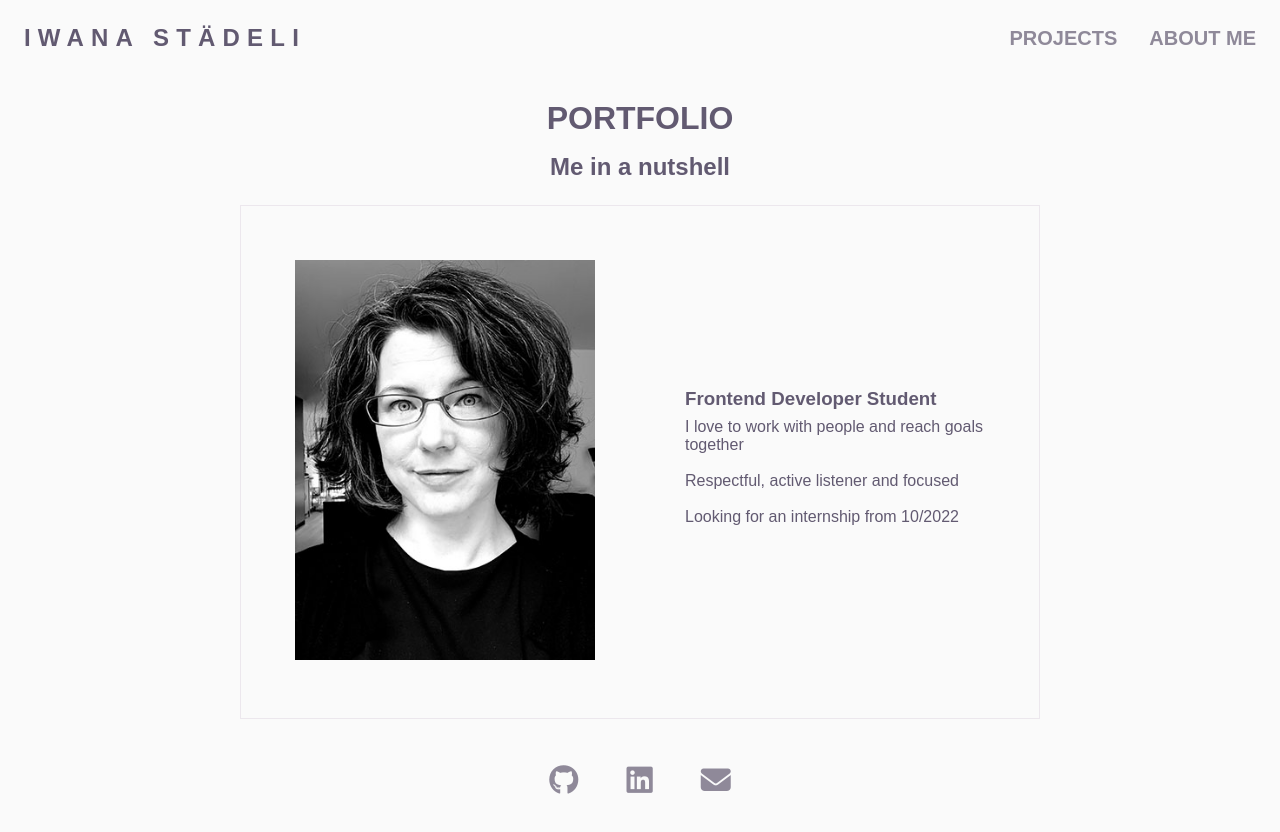
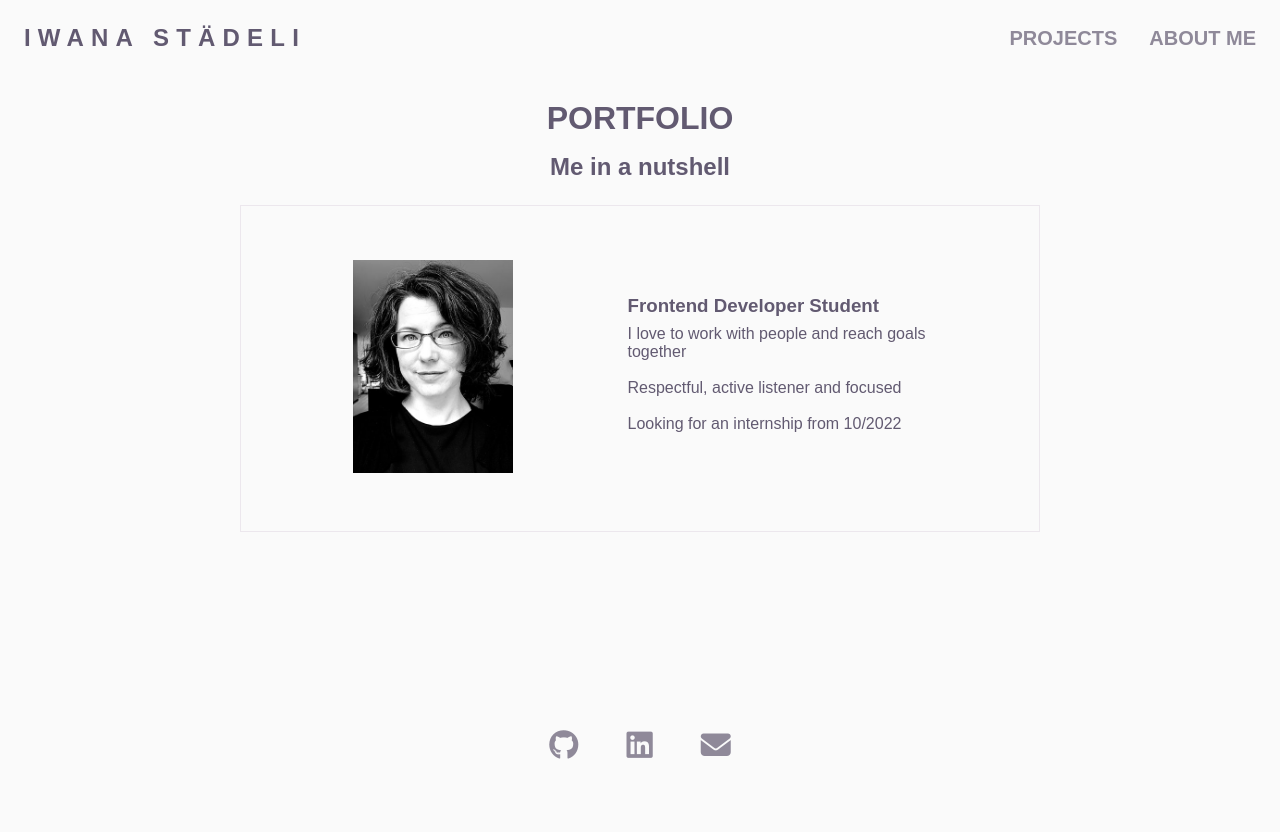
Before and after one commit to iwanast/portfolio, a React (Create React App) app: page / in a window 1280 px wide. Shown: the top 832 px of the page. After the commit the page ends 800 px from the top, so only its background shows below. Built offline with nearby package versions, Linux system fonts and the light colour scheme; a small style sheet from the web is missing.

Commit message:
styling landingpage

```diff
--- a/src/pages/Home.js
+++ b/src/pages/Home.js
@@ -5,7 +5,7 @@ export const Home = () => {
       <h1>PORTFOLIO</h1>
       <h2>Me in a nutshell</h2>
       <div className="wrapper-content-main-about">
-        <div>
+        <div className="home-wrapper-img">
           <img src="../portrait.jpg" alt="Portrait"/>
         </div>
           <div>
--- a/src/styles/_about.scss
+++ b/src/styles/_about.scss
@@ -7,7 +7,7 @@
   flex-direction: row;
   flex-wrap: wrap;
   align-content: center;
-  justify-content: space-between;
+  justify-content: space-around;
   align-items: center;
   @media screen and (max-width: 750px) {
     flex-direction: column;
--- /dev/null
+++ b/src/styles/_home.scss
@@ -0,0 +1,9 @@
+.wrapper-content-main-about .home-wrapper-img{
+  width: clamp(80px, 30vw, 160px); // IF CHANGE; CHANGE AS WELL IN PROJECT
+    height: auto;
+    img{
+      object-fit: cover;
+      width: clamp(80px, 30vw, 160px); // IF CHANGE; CHANGE AS WELL IN PROJECT
+      height: auto;
+    }
+}
--- a/src/styles/_project.scss
+++ b/src/styles/_project.scss
@@ -9,7 +9,7 @@
       flex-direction: row;
       flex-wrap: wrap;
       align-content: center;
-      justify-content: space-between;
+      justify-content: space-around;
       align-items: center;
       text-decoration: none;
       @media screen and (max-width: 750px) {
--- a/src/styles/main.css
+++ b/src/styles/main.css
@@ -14,9 +14,8 @@
       flex-wrap: wrap;
   -ms-flex-line-pack: center;
       align-content: center;
-  -webkit-box-pack: justify;
-      -ms-flex-pack: justify;
-          justify-content: space-between;
+  -ms-flex-pack: distribute;
+      justify-content: space-around;
   -webkit-box-align: center;
       -ms-flex-align: center;
           align-items: center;
@@ -69,9 +68,8 @@
       flex-wrap: wrap;
   -ms-flex-line-pack: center;
       align-content: center;
-  -webkit-box-pack: justify;
-      -ms-flex-pack: justify;
-          justify-content: space-between;
+  -ms-flex-pack: distribute;
+      justify-content: space-around;
   -webkit-box-align: center;
       -ms-flex-align: center;
           align-items: center;
@@ -238,6 +236,18 @@ footer ul li {
   text-shadow: 0 0 1em #7272ea;
 }
 
+.wrapper-content-main-about .home-wrapper-img {
+  width: clamp(80px, 30vw, 160px);
+  height: auto;
+}
+
+.wrapper-content-main-about .home-wrapper-img img {
+  -o-object-fit: cover;
+     object-fit: cover;
+  width: clamp(80px, 30vw, 160px);
+  height: auto;
+}
+
 :root {
   --color-white: hwb(180 98% 2%);
   --color-font-dark: #625a71;
--- a/src/styles/main.scss
+++ b/src/styles/main.scss
@@ -2,6 +2,7 @@
 @import "_about.scss";
 @import "_header.scss";
 @import "_footer.scss";
+@import "_home.scss";
 
 :root {
   --color-white: hwb(180 98% 2%);
```
